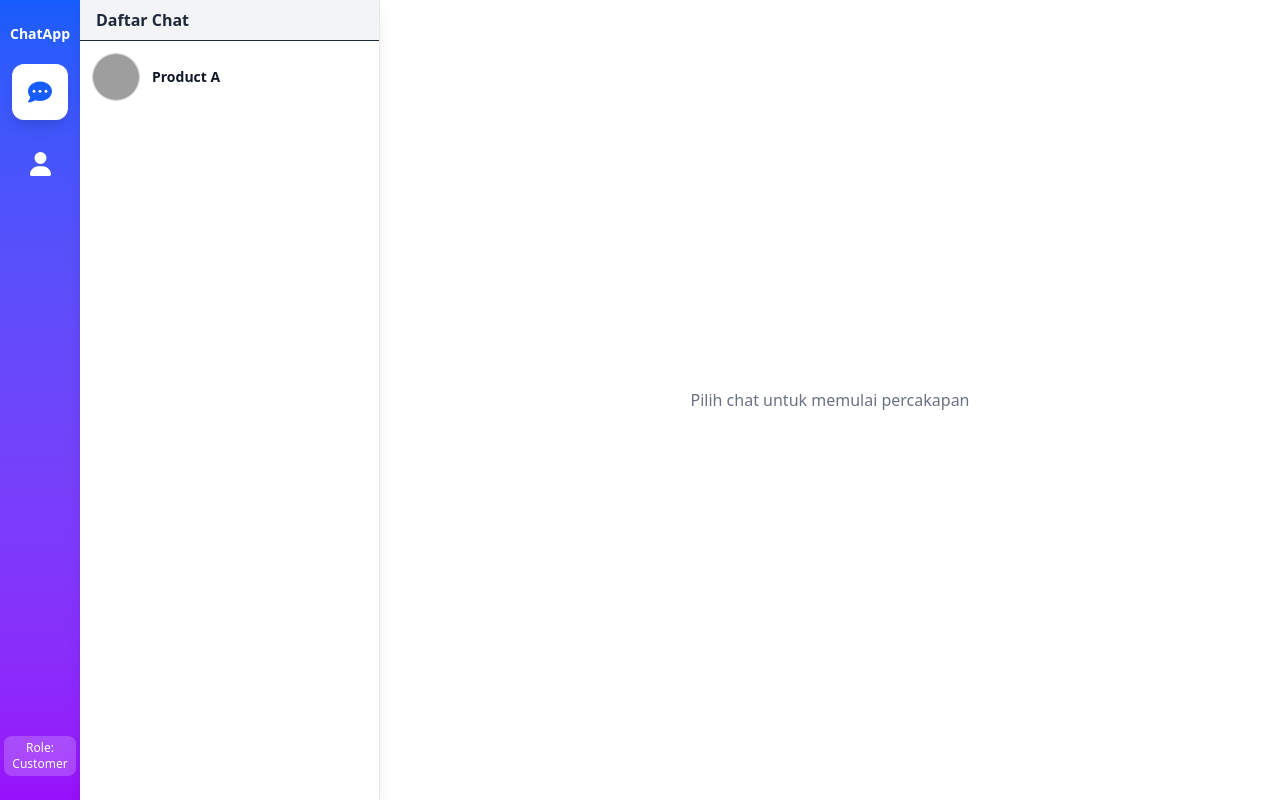
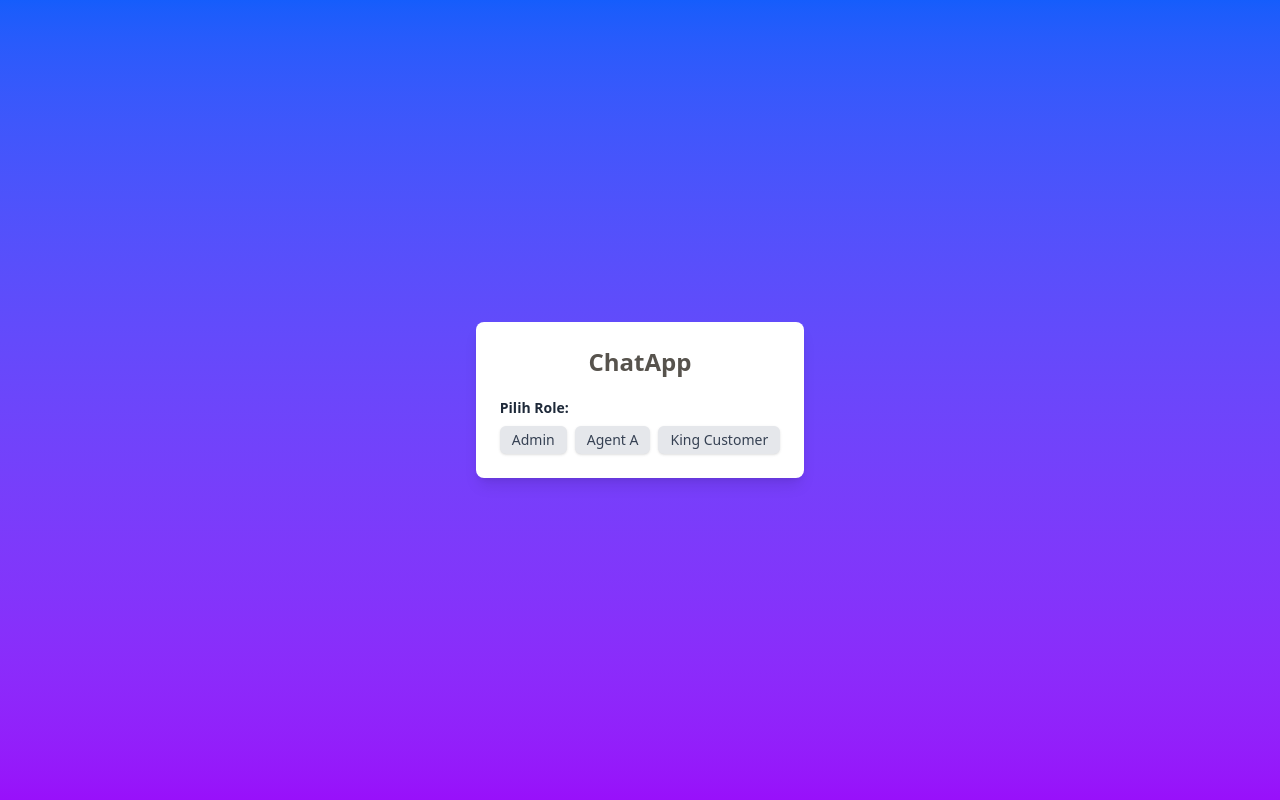
Before and after one commit to safira1003/chat-app, a React (Vite) app: page / in a window 1280 px wide. Built offline with nearby package versions, Linux system fonts and the light colour scheme; grey boxes are pictures that could not be loaded.

Commit message:
feat: add starting page

```diff
--- a/src/App.jsx
+++ b/src/App.jsx
@@ -3,16 +3,24 @@ import Sidebar from "./components/Sidebar";
 import ProfileMenu from "./components/ProfileMenu";
 import ChatList from "./components/ChatList";
 import ChatRoom from "./components/ChatRoom";
+import ToggleView from "./components/ToggleView";
+import BottomNav from "./components/BottomNav";
 import chatData from "./data.json";
-import BottomNav from "./components/BottomNav";
 
 function App() {
   const [activeMenu, setActiveMenu] = useState("chat");
-  const [userRole, setUserRole] = useState("customer");
+  const [userRole, setUserRole] = useState("");
+  const [isRoleSelected, setIsRoleSelected] = useState(false);
   const [rooms, setRooms] = useState([]);
   const [selectedRoom, setSelectedRoom] = useState(null);
 
   useEffect(() => {
+    const storedRole = localStorage.getItem("userRole");
+    if (storedRole) {
+      setUserRole(storedRole);
+      setIsRoleSelected(true);
+    }
+
     const storedRooms = localStorage.getItem("chatRooms");
     if (storedRooms) {
       setRooms(JSON.parse(storedRooms));
@@ -27,12 +35,28 @@ function App() {
     }
   }, [rooms]);
 
+  const handleRoleSelect = (role) => {
+    setUserRole(role);
+    setIsRoleSelected(true);
+    localStorage.setItem("userRole", role);
+  };
+
+  if (!isRoleSelected) {
+    return (
+      <div className="flex justify-center items-center h-screen bg-gradient-to-b from-blue-600 to-purple-600">
+        <div className="p-6 bg-white shadow-lg rounded-lg">
+          <div className="text-stone-600 text-2xl font-bold text-center mb-5">ChatApp</div>
+          <ToggleView userRole={userRole} setUserRole={handleRoleSelect} />
+        </div>
+      </div>
+    );
+  }
+
   return (
     <div className="flex flex-col md:flex-row h-screen bg-white text-gray-900">
       <Sidebar activeMenu={activeMenu} setActiveMenu={setActiveMenu} userRole={userRole} className="hidden md:flex" />
 
       <div className="flex flex-1 w-full h-screen">
-
         {activeMenu === "chat" ? (
           <>
             <ChatList rooms={rooms} selectedRoom={selectedRoom} setSelectedRoom={setSelectedRoom} />
@@ -50,8 +74,7 @@ function App() {
       </div>
 
       <BottomNav activeMenu={activeMenu} setActiveMenu={setActiveMenu} />
-
-    </div >
+    </div>
   );
 }
 
--- a/src/components/MessageBubble.jsx
+++ b/src/components/MessageBubble.jsx
@@ -50,7 +50,7 @@ function MessageBubble({ message, userRole }) {
                 )}
 
                 {message.type === "document" && message.file_url.endsWith(".pdf") && (
-                    <div className="flex items-center space-x-3 bg-white text-gray-900 p-3 rounded-md shadow-md max-w-full md:max-w-[70%]">
+                    <div className="flex items-center space-x-3 bg-white text-gray-900 p-3 rounded-md shadow-md max-w-full">
                         <FontAwesomeIcon icon={faFilePdf} className="text-red-600 text-2xl" />
                         <div className="flex-1 overflow-hidden">
                             <p className="text-sm font-semibold truncate">
--- a/src/components/ToggleView.jsx
+++ b/src/components/ToggleView.jsx
@@ -8,7 +8,7 @@ function ToggleView({ userRole, setUserRole }) {
 
     return (
         <div className="flex flex-col space-y-2 mt-3">
-            <h3 className="text-sm font-semibold text-gray-800 text-start">Ganti Role</h3>
+            <h3 className="text-sm font-semibold text-gray-800 text-start">Pilih Role:</h3>
             <div className="flex gap-2">
                 {Object.keys(userProfiles).map((role) => (
                     <button
```
